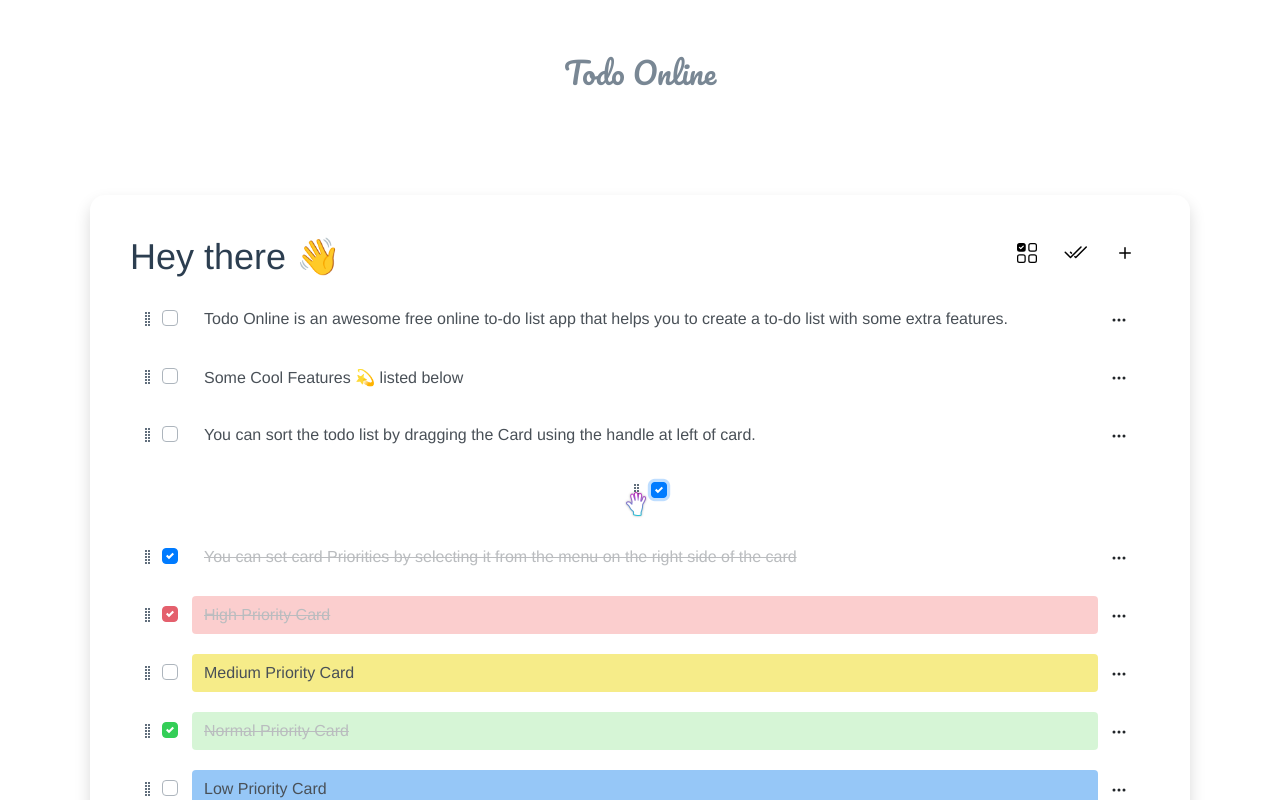
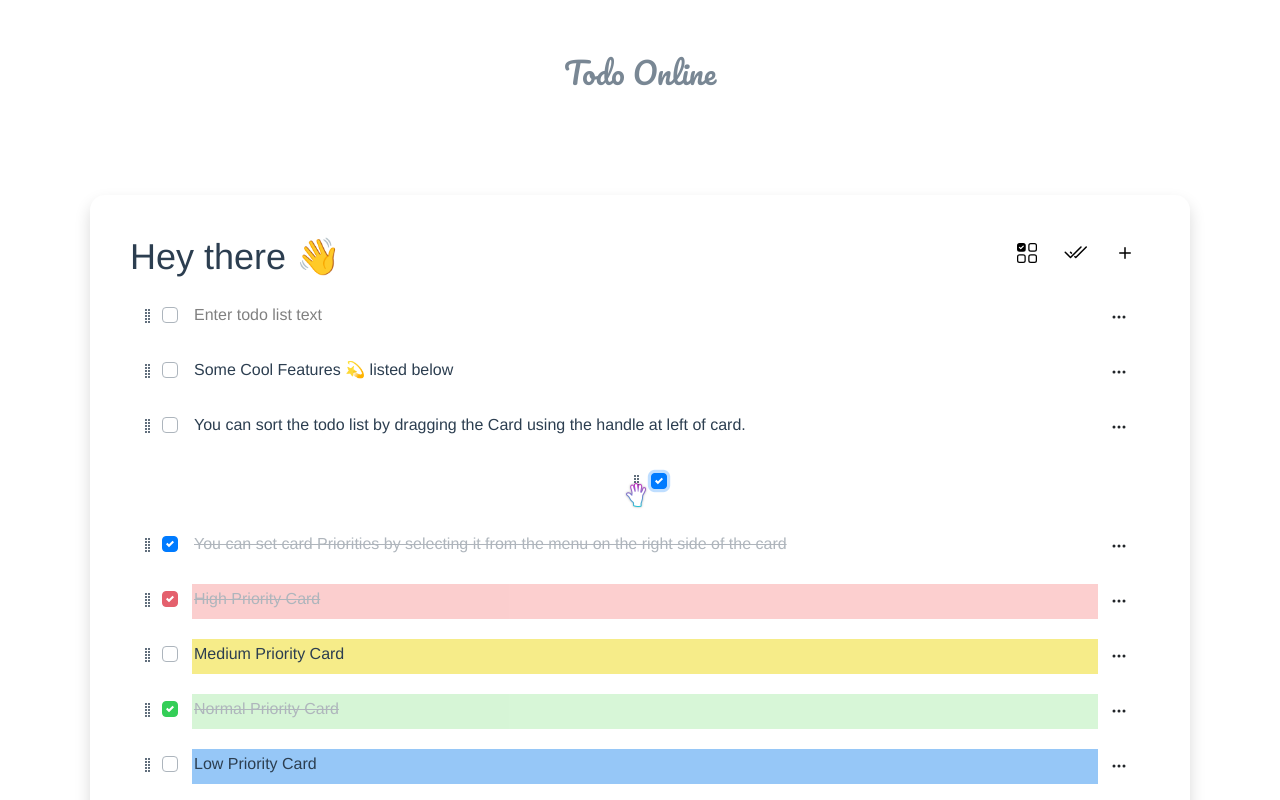
Before and after one commit to kingavatar/todoOnline, a Vue app: page / in a window 1280 px wide. Shown: the top 800 px of the page. Built offline with nearby package versions, Linux system fonts and the light colour scheme.

Commit message:
CSS Changes

```diff
--- a/src/components/Card.vue
+++ b/src/components/Card.vue
@@ -23,7 +23,6 @@
         v-bind:class="classCheckboxPriority"
         class="box-fix"
         v-model="todo.checked"
-        style="margin-top:6px;"
         :disabled="todo.text == '' ? (todo.checked = false) || true : false"
       />
       <!-- value="1" -->
@@ -39,17 +38,21 @@
       class="strikethrough box-text flex-fill"
       placeholder="Enter todolist text"
     > {{todoText}}</b-card-text> -->
-      <b-form-input
+      <!-- v-model="todo.text" -->
+      <div
+        contenteditable="true"
         ref="todoInput"
+        spellcheck="true"
         v-bind:class="classTextPriority"
-        v-model="todo.text"
         v-on:keyup.enter="$emit('addCard')"
         v-on:keyup.46="$emit('removeCard')"
         @paste="onPaste"
         class="strikethrough box-text flex-fill"
         placeholder="Enter todo list text"
         :data-value="linkifiedText"
-      ></b-form-input>
+        @input="event => (todo.text = event.target.innerHTML)"
+      ></div>
+      <!-- </b-form-input> -->
       <b-dropdown variant="link" toggle-class="text-decoration-none" no-caret>
         <template #button-content>
           <svg
@@ -411,6 +414,7 @@
     }
   }
   mounted() {
+    this.todoInput.innerText = this.todo.text;
     this.todo.imgList.forEach(ele => {
       const urlCreator = window.URL || window.webkitURL;
       // console.log(ele);
@@ -491,7 +495,6 @@
     //   /* … */
     // };
     // linkifyElement(document.getElementById("id"), options, document);
-
     return this.todo.text;
   }
 
@@ -529,12 +532,50 @@
 .drag-handle {
   /* line-height: 20px; */
   cursor: grab;
-  margin-top: 6px;
+  margin-top: 2.7px;
 }
 .box-fix {
   margin-bottom: 4px;
   margin-left: 6px;
+  margin-top: 2.5px;
 }
+
+::v-deep .dropdown-toggle {
+  padding-top: 3px;
+}
+
+.box-text {
+  margin-left: 6px;
+  width: 80%;
+  vertical-align: middle;
+  border: 0;
+  white-space: pre-wrap;
+  word-break: break-word;
+  padding: 3px 2px;
+  text-align: left;
+  -webkit-user-modify: read-write;
+  overflow-wrap: break-word;
+  -webkit-line-break: after-white-space;
+}
+.box-text[contenteditable]:focus {
+  outline: 0px solid transparent;
+}
+.box-text[contenteditable]:empty:before {
+  content: attr(placeholder);
+  // pointer-events: none;
+  display: block;
+  color: grey;
+  // color: rgba(255, 255, 255, 0.9);
+  // -webkit-text-fill-color: rgba(255, 255, 255, 0.4);
+}
+::v-deep .box-text:focus {
+  border: 0;
+  transition: none;
+  border-color: #cccccc;
+  -webkit-box-shadow: none;
+  box-shadow: none;
+}
+
 input[type="checkbox"]:checked + .strikethrough:not([data-value=""]) {
   text-decoration: line-through;
   opacity: 0.375;
@@ -615,18 +656,7 @@
   border-color: #e4606d !important;
   box-shadow: 0 0 0 0.2rem rgb(220 53 69 / 25%);
 }
-.box-text {
-  margin-left: 6px;
-  width: auto;
-  border: 0;
-}
-::v-deep .box-text:focus {
-  border: 0;
-  transition: none;
-  border-color: #cccccc;
-  -webkit-box-shadow: none;
-  box-shadow: none;
-}
+
 ::v-deep .todo-ele .btn-link {
   color: #212529;
 }
```
